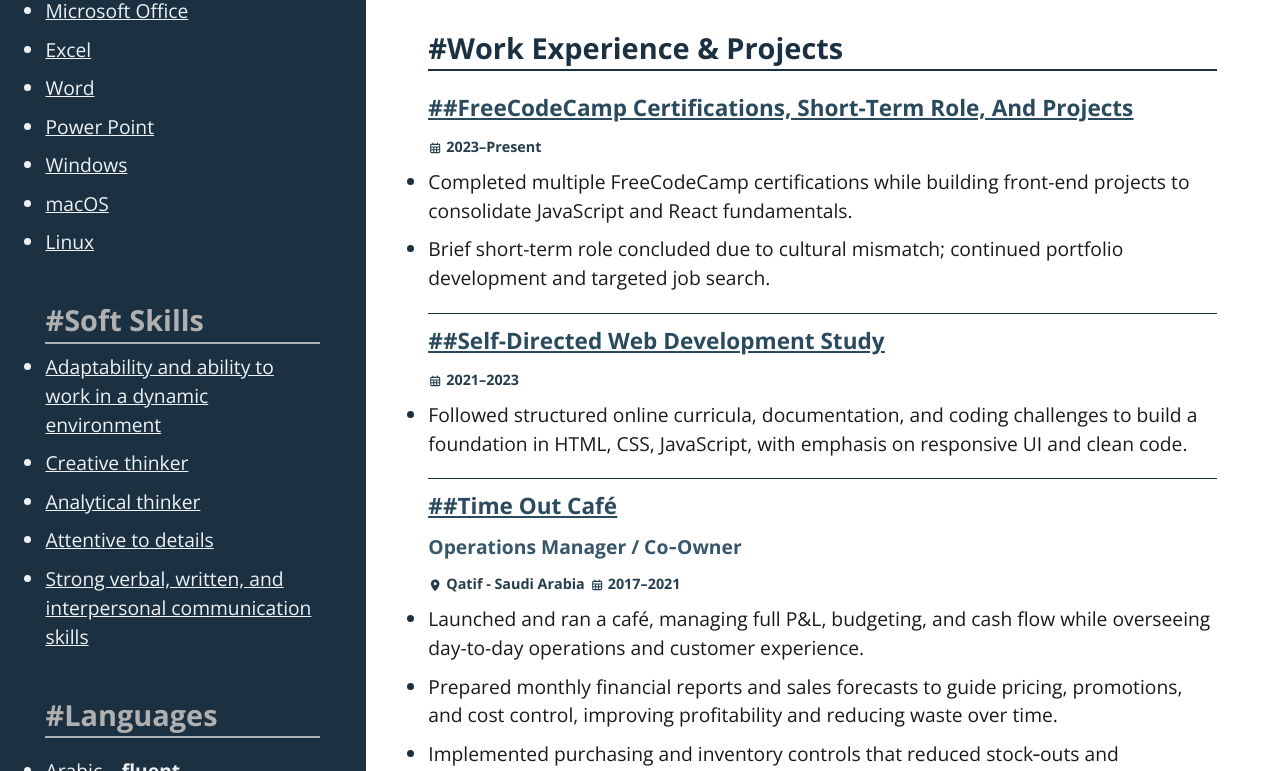
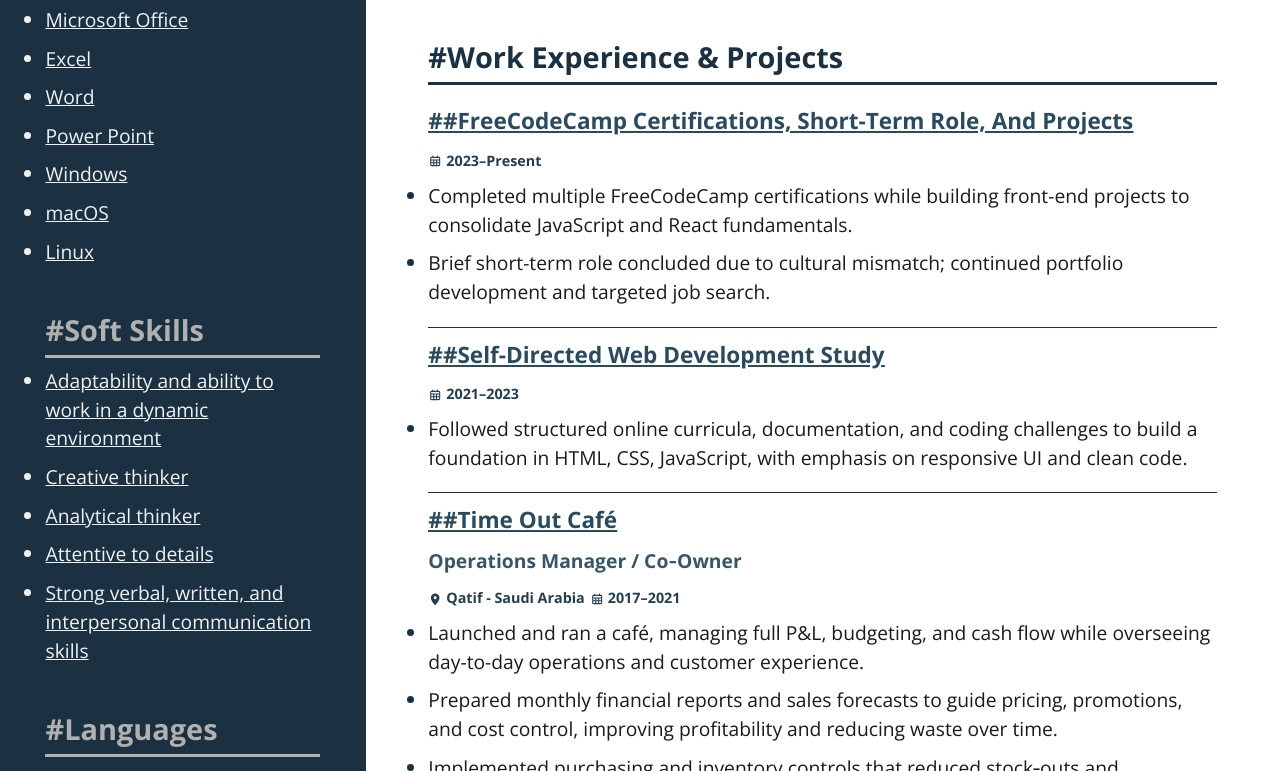
Before and after one commit to ayx234/my-cv, a website: page index.html in a window 1280 px wide. Shown: the part 2029-2800 px from the top of the page. Drawn offline with nearby package versions, Linux system fonts and the light colour scheme.

Commit message:
refactor: complete AI review pass 2
SCSS

- changes in more than one file:
  - use scss variables for @media breakpoints
  - minor unit changes
- _settings.scss
  - add scss variables for @media breakpoints
  - fix typos in variable names
  - remove duplicate variables

```diff
--- a/assets/styles/scss/_components.scss
+++ b/assets/styles/scss/_components.scss
@@ -11,7 +11,7 @@
 	@include mixins.container-max;
 	padding-block: 0;
 	transition: var(--transition-padding);
-	@media screen and (width>= 1500px) {
+	@media screen and (width >= settings.$breakpoint-nav-layout-extra-large-screens) {
 		/* add padding when nav__ul shows
 		on HTML & CSS only larger screens */
 		padding-block: var(--padding-block-section-container);
@@ -67,7 +67,7 @@
 	translate: 0 -50%;
 	opacity: 0;
 	transition: var(--transition-opacity);
-	@media (width >= 500px) {
+	@media screen and (width >= settings.$breakpoint-nav-show-text) {
 		opacity: 1;
 	}
 }
@@ -75,11 +75,11 @@
 .nav__ul {
 	text-align: center;
 	transition: var(--nav-ul-transition);
-	@media (width > 450px) {
+	@media screen and (width > settings.$breakpoint-nav-layout-medium-screens) {
 		display: block;
 		column-width: 18ch;
 	}
-	@media (width > 900px) {
+	@media screen and (width > settings.$breakpoint-nav-layout-larger-screens) {
 		display: flex;
 		flex-wrap: wrap;
 		justify-content: center;
@@ -103,7 +103,7 @@
 	margin-block: 0;
 }
 [data-visibility="hidden"].ignore-data-visibility-on-large-screen .nav__ul {
-	@media screen and (width>= 1500px) {
+	@media screen and (width >= settings.$breakpoint-nav-layout-extra-large-screens) {
 		/* show on HTML & CSS only larger screens */
 		max-height: 100vh;
 		visibility: visible;
@@ -140,10 +140,9 @@
 		display: block;
 		height: 0;
 		background-color: currentColor;
-		border-radius: 5px;
 		border-radius: var(--border-radius-pill, 0.25em);
 		position: absolute;
-		bottom: 3;
+		bottom: -0.1875em;
 		right: 0;
 		left: 0;
 		transition: var(--transition-height);
@@ -163,7 +162,7 @@
 }
 
 .nav .main-nav-link {
-	@media (width >= 1500px) {
+	@media screen and (width >= settings.$breakpoint-nav-layout-extra-large-screens) {
 		opacity: 1;
 	}
 }
@@ -179,7 +178,7 @@
 	justify-content: center;
 	gap: 0;
 	transition: var(--transition-padding);
-	@media screen and (width>=1500px) {
+	@media screen and (width >= settings.$breakpoint-nav-layout-extra-large-screens) {
 		/* remove extra padding when nav__ul shows
 		on HTML & CSS only larger screens */
 		padding-block-start: 0;
@@ -197,7 +196,7 @@
 .profile-hero {
 	display: grid;
 	place-items: center;
-	@media (min-width: 600px) {
+	@media (min-width: settings.$breakpoint-profile-hero-justify-content-end) {
 		justify-content: end;
 	}
 }
--- a/assets/styles/scss/_general.scss
+++ b/assets/styles/scss/_general.scss
@@ -12,7 +12,8 @@ body {
 .h2 {
 	color: var(--background-color-secondary);
 	text-transform: capitalize;
-	border-bottom: 2px solid currentColor;
+	border-bottom: 0.1250em solid currentColor;
+	padding-bottom: 0.1250em;
 	margin-block-end: var(--space-2xs);
 }
 
@@ -24,7 +25,6 @@ body {
 
 .h3,
 p {
-	margin-block-end: var(--space-3xs);
 	margin-block-end: var(--space-2xs);
 }
 
--- a/assets/styles/scss/_larger-screens.scss
+++ b/assets/styles/scss/_larger-screens.scss
@@ -3,7 +3,7 @@
 @use "settings";
 @use "mixins";
 
-@media (width >= 1000px) {
+@media (width >= settings.$breakpoint-larger-screens-page-layout) {
 	/* ===== General ===== */
 
 	h4 {
@@ -12,7 +12,6 @@
 
 	li {
 		list-style: disc;
-
 	}
 
 	/* ===== Layout / Composition ===== */
@@ -38,13 +37,13 @@
 
 	.side-larger-screens .section-container {
 		padding-inline: var(
-			--padding-inilne-larger-screens-side-section-container
+			--padding-inline-larger-screens-side-section-container
 		);
 	}
 
 	.main-larger-screens .section-container {
 		padding-inline: var(
-			--padding-inilne-larger-screens-main-section-container
+			--padding-inline-larger-screens-main-section-container
 		);
 	}
 
--- a/assets/styles/scss/_layout.scss
+++ b/assets/styles/scss/_layout.scss
@@ -8,7 +8,7 @@
 .page-subsection {
 	--nav-height: 0;
 	scroll-margin-top: var(--nav-height);
-	@media screen and (width>=1500px) {
+	@media screen and (width >= settings.$breakpoint-nav-layout-extra-large-screens) {
 		/* add on HTML & CSS only larger screens */
 		/*
 		--nav-height: calc(
--- a/assets/styles/scss/_settings.scss
+++ b/assets/styles/scss/_settings.scss
@@ -110,17 +110,12 @@
 
 	/* Semantic spacing */
 	--padding-block-section-container: var(--space-s);
-	--padding-inilne-larger-screens-side-section-container: clamp(
+	--padding-inline-larger-screens-side-section-container: clamp(
 		2.75rem,
 		-3.1562rem + 26.25cqi,
 		17.1875rem
 	);
-	--padding-inilne-larger-screens-main-section-container: clamp(
-		1.5rem,
-		-0.1875rem + 7.5cqi,
-		5.625rem
-	);
-	--padding-inilne-larger-screens-main-section-container: clamp(
+	--padding-inline-larger-screens-main-section-container: clamp(
 		1rem,
 		-0.892rem + 8.4091cqi,
 		5.625rem
@@ -211,22 +206,38 @@
 		var(--transition-timing-function);
 	--transition-width: width var(--transition-duration)
 		var(--transition-timing-function);
-	--transition-padding: padding var(--transition-timing-function) var(--transition-duration);
+	--transition-padding: padding var(--transition-timing-function)
+		var(--transition-duration);
 
-		/*=== Grid display related ===*/
-		--ul-default-gap: 0.5em;
-
+	/*=== Grid display related ===*/
+	--ul-default-gap: 0.5em;
 
 	/* === Breakpoints === */
-	// breakpoints have limited support for @media queries for browsers
-	// // the breakpoints here are to be used inside selectors
+	/* == containers ==  */
 	--breakpoint-max-container: 1800px;
 	--breakpoint-lrg-container: 55em; /*
 	- equals ~1440px but breakpoints go to 1240px
 	maintains visual consistency
 	- used to container #home and #contact
-	 on small screens.
+	on small screens.
 	- kept larger than js larger screen breakpoint 1000px
 	in case javascript didn't work (progressive enhancement)
 	*/
+
 }
+
+/* == @media breakpoints == */
+/* SCSS variables are used instead of CSS variables because the later has limited browser support */
+/* Note SCSS variables can't be inside :root{} */
+
+/* = nav = */
+/* nav layout  */
+$breakpoint-nav-layout-medium-screens: 450px;
+$breakpoint-nav-layout-larger-screens: 900px;
+$breakpoint-nav-layout-extra-large-screens: 1500px;
+/* nav text */
+$breakpoint-nav-show-text: 500px;
+
+/* =  page layout = */
+$breakpoint-profile-hero-justify-content-end: 600px;
+$breakpoint-larger-screens-page-layout: 1000px;
--- a/assets/styles/scss/_utilities.scss
+++ b/assets/styles/scss/_utilities.scss
@@ -12,7 +12,7 @@
 /*
 IMPORTANT: SVG element sizing
 April 2026
-sizing on browsers is quirky
+sizing on browsers is quirky,
 for correct representation:
 * use only one css class for each element
 * font-size must be set
```
Also changed, not shown: README.md, assets/styles/css/styles.css, 1 other file.
